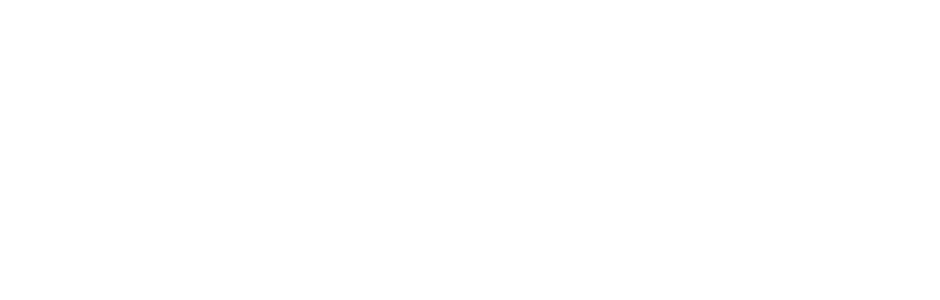
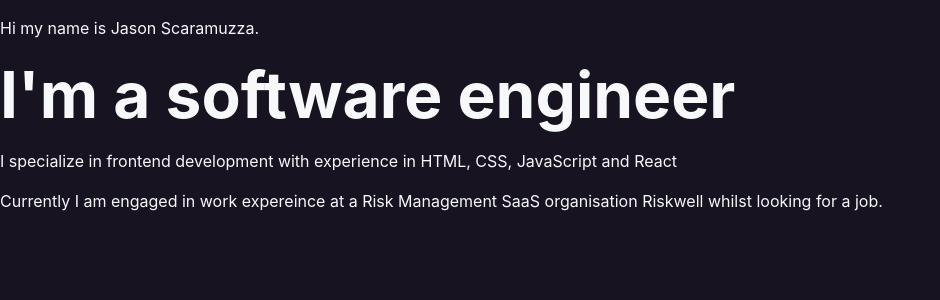
Before and after one commit to JasonScaramuzza/my-webgames-react-app, a React (Create React App) app: page /portfolioProject in a window 1280 px wide. Before the commit this address had no page. Shown: the top 300 px of the page, without its empty margins (0-940 px from the left). Built offline with nearby package versions, Linux system fonts and the light colour scheme.

Commit message:
Part 2 complete

```diff
--- a/src/MyRoutes.js
+++ b/src/MyRoutes.js
@@ -1,6 +1,7 @@
 import { BrowserRouter as Router, Routes, Route } from "react-router-dom";
 import App from './app/App';
 import SudokuPage from './sudoku/SudokuPage'
+import MyHTML from "./portfolioProject/MyHTML";
 
 
 export const MyRoutes = () => {
@@ -10,7 +11,7 @@ export const MyRoutes = () => {
                 <Route path="/" element={<App />}/>
                 <Route path="/home" element={<App />}/>
                 <Route path="/sudoku" element={<SudokuPage />} />
-
+                <Route path="/portfolioProject" element={<MyHTML />} />
             </Routes>
         </Router>
     )
--- a/src/app/App.css
+++ b/src/app/App.css
@@ -7,7 +7,16 @@
 .title {
   text-align: center;
   font-size: 60px;
+  color: black;
   background-color: teal;
   margin-top: 0px;
   padding-bottom: 10px;
 }
+
+.intro{
+  color: black;
+}
+
+.h2-style-1{
+  color: black;
+}
--- a/src/app/App.jsx
+++ b/src/app/App.jsx
@@ -8,10 +8,14 @@ function App() {
     <div className='main-page'>
         <section className='header'>
           <h1 className='title'>Jason Scaramuzza's Web Games</h1>
-          <p>Welcome to my webpage. Here, you can play about with some games I've made in React. Enjoy!</p>
+          <p className="intro">Welcome to my webpage. Here, you can play about
+            with some games I've made in React. Enjoy!</p>
         </section>
         <section className='page'>
-        <Link to={'/sudoku'}> Click here to play sudoku!</Link>
+          <h2 className="h2-style-1">Personal Projects</h2>
+          <Link to={'/sudoku'}> Click here to play sudoku!</Link>
+          <h2 className="h2-style-1">Online Courses Exercises</h2>
+          <Link to={'/portfolioProject'}> FrontendMasters 'Getting Started with CSS' - Portfolio project</Link>
         </section>
     </div>
   );
--- /dev/null
+++ b/src/portfolioProject/MyCSS.css
@@ -0,0 +1,73 @@
+/* variables declared here - these are the colors for our pages,
+as well as the font stacks and sizes. */
+:root {
+    --black: #171321;
+    --dkblue: #0d314b;
+    --plum: #4b0d49;
+    --hotmag: #ff17e4;
+    --magenta: #e310cb;
+    --aqua: #86fbfb;
+    --white: #f7f8fa;
+    --font-size: 1.3rem;
+    --mono: "Oxygen mono", monospace;
+    --sans: Oxygen, sans-serif;
+}
+/* border box model: https://css-tricks.com/box-sizing/ */
+html {
+    box-sizing: border-box;
+}
+*,
+*::before,
+*::after {
+    box-sizing: inherit;
+}
+
+/* generic styles for the page */
+body {
+    padding: 0;
+    margin: 0;
+    font-family: var(--sans);
+    background-color: var(--black);
+    color: var(--white);
+    font-size: var(--font-size);
+}
+
+h1,h2,h3 {
+    margin: 0;
+}
+
+a {
+    color: var(--magenta);
+}
+
+a:hover {
+    color: var(--hotmag);
+    text-decoration: none;
+}
+
+/* intro styles */
+#intro {
+    padding-bottom: 10rem;
+}
+
+#intro p {
+    font-size: 1rem;
+    line-height: 1.5;
+}
+
+#intro .name {
+    font-family: var(--mono);
+    font-size: 1rem;
+}
+
+.name span {
+    font-family: var(--sans);
+    font-size: 4rem;
+    color: var(--aqua);
+    display: block;
+    font-weight: 300;
+}
+
+#intro h2 {
+    font-size: 4rem;
+}
--- /dev/null
+++ b/src/portfolioProject/MyHTML.jsx
@@ -0,0 +1,18 @@
+import './MyCSS.css'
+
+export function MyHTML(){
+  return (
+    <div className="MyHTML-page" id="intro">
+        <section>
+            <p>Hi my name is <span>Jason Scaramuzza.</span></p>
+            <h2>I'm a software engineer </h2>
+            <p> I specialize in frontend development with experience in HTML,
+                CSS, JavaScript and React </p>
+            <p>Currently I am engaged in work expereince at a Risk Management SaaS
+                organisation Riskwell whilst looking for a job.</p>
+        </section>
+    </div>
+  );
+};
+
+export default MyHTML;
--- a/src/sudoku/SudokuStyle.css
+++ b/src/sudoku/SudokuStyle.css
@@ -1,7 +1,7 @@
 .suduko-page{
     background-color: aqua;
-    width: 100%;
-    height: 100%;
+    width: auto;
+    height: auto;
   }
 
 .title {
```
Lines whose indentation alone changed are shown as unchanged.
